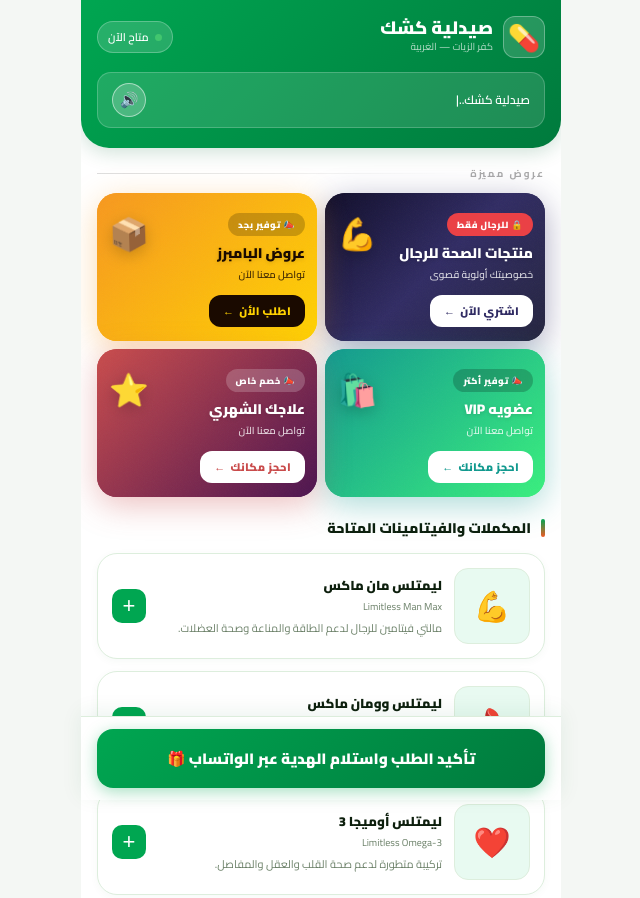
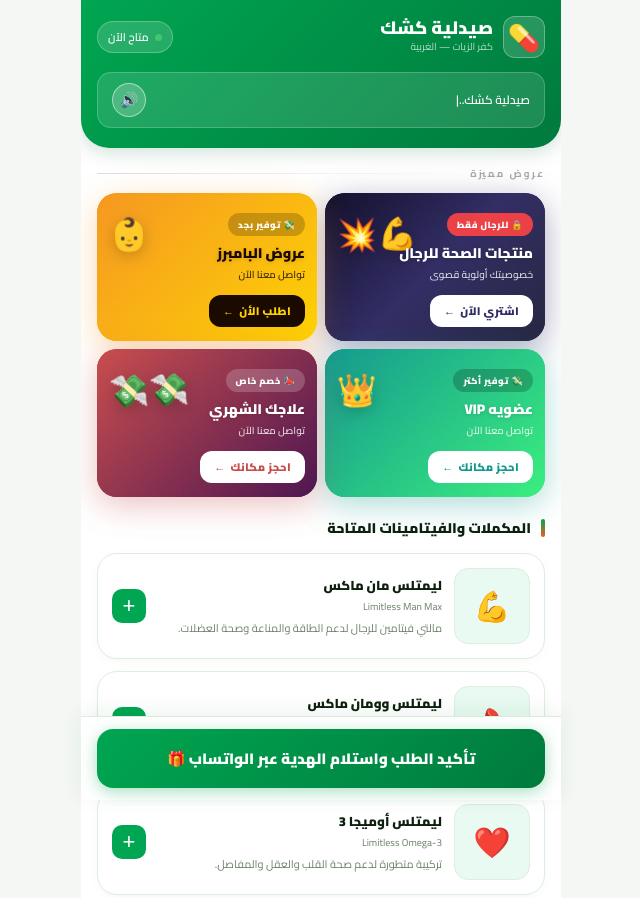
Before and after one commit to mhmodkeshk/keshk-pharmacy, a plain HTML site: page index.html in a window 1280 px wide. Shown: the top 898 px of the page, without its empty margins (319-959 px from the left). Drawn offline with Linux system fonts and the light colour scheme.

Commit message:
Update index.html

```diff
--- a/index.html
+++ b/index.html
@@ -348,7 +348,7 @@ textarea.form-input { resize: none; height: 80px; }
         <div class="ad-card ad-men" onclick="showPage('men')">
           <div class="ad-card-noise"></div>
           <div class="ad-card-shine"></div>
-          <div class="ad-card-icon">💪</div>
+          <div class="ad-card-icon">💪💥</div>
           <div class="ad-card-content">
             <div class="ad-card-badge">🔒 للرجال فقط</div>
             <div class="ad-card-title">منتجات الصحة للرجال</div>
@@ -361,9 +361,9 @@ textarea.form-input { resize: none; height: 80px; }
         <div class="ad-card ad-slot2" onclick="openAdWA(2)">
           <div class="ad-card-noise"></div>
           <div class="ad-card-shine"></div>
-          <div class="ad-card-icon">📦</div>
+          <div class="ad-card-icon">👶</div>
           <div class="ad-card-content">
-            <div class="ad-card-badge">📣 توفير بجد</div>
+            <div class="ad-card-badge">💸 توفير بجد</div>
             <div class="ad-card-title">عروض البامبرز  </div>
             <div class="ad-card-sub">تواصل معنا الآن</div>
             <button class="ad-card-btn" onclick="event.stopPropagation();openAdWA(2)">اطلب الأن</button>
@@ -374,9 +374,9 @@ textarea.form-input { resize: none; height: 80px; }
         <div class="ad-card ad-slot3" onclick="openAdWA(3)">
           <div class="ad-card-noise"></div>
           <div class="ad-card-shine"></div>
-          <div class="ad-card-icon">🛍️</div>
+          <div class="ad-card-icon"> 👑</div>
           <div class="ad-card-content">
-            <div class="ad-card-badge">📣 توفير أكتر</div>
+            <div class="ad-card-badge">💸 توفير أكتر</div>
             <div class="ad-card-title">عضويه VIP </div>
             <div class="ad-card-sub">تواصل معنا الآن</div>
             <button class="ad-card-btn" onclick="event.stopPropagation();openAdWA(3)">احجز مكانك</button>
@@ -387,7 +387,7 @@ textarea.form-input { resize: none; height: 80px; }
         <div class="ad-card ad-slot4" onclick="openAdWA(4)">
           <div class="ad-card-noise"></div>
           <div class="ad-card-shine"></div>
-          <div class="ad-card-icon">⭐</div>
+          <div class="ad-card-icon">💸💸</div>
           <div class="ad-card-content">
             <div class="ad-card-badge">📣 خصم خاص</div>
             <div class="ad-card-title">علاجك الشهري</div>
@@ -418,7 +418,7 @@ textarea.form-input { resize: none; height: 80px; }
     <div class="sec-title">بيانات التوصيل 📦</div>
     <div class="form-section">
       <div class="form-card">
-        <label class="form-label">الاسم الكريم بالكامل *</label>
+        <label class="form-label">اسم حضرتك *</label>
         <input type="text" id="customer-name" class="form-input" placeholder="اكتب اسمك هنا">
         <label class="form-label">رقم الهاتف (واتساب) *</label>
         <input type="tel" id="customer-phone" class="form-input" placeholder="رقم موبايلك">
@@ -460,7 +460,7 @@ textarea.form-input { resize: none; height: 80px; }
 
     <div class="privacy-note">
       <div style="font-size:22px;flex-shrink:0;">🛡️</div>
-      <div class="privacy-note-text">جميع الطلبات سرية 100% — التغليف محايد .<br>التوصيل مباشرة على بابك في كفر الزيات بكل خصوصية.</div>
+      <div class="privacy-note-text">جميع الطلبات سرية 100% .<br>التوصيل مباشرة على بابك في كفر الزيات بكل خصوصية.</div>
     </div>
 
     <div class="men-footer">
```
